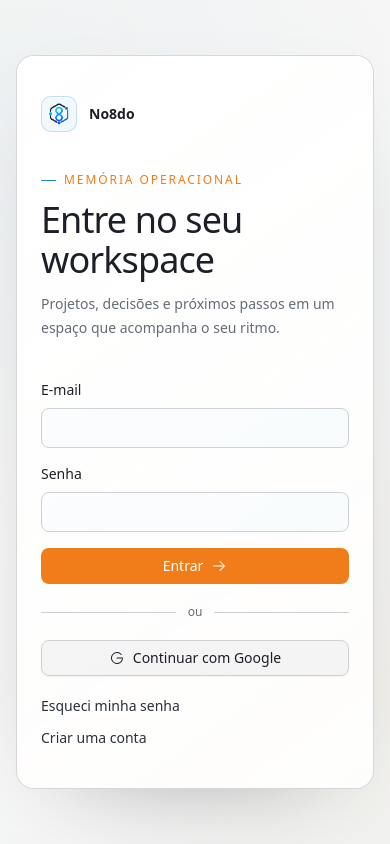
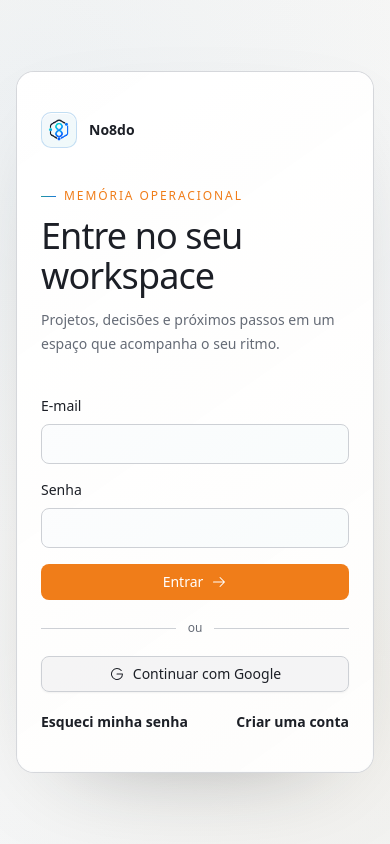
Before and after one commit to JohnGuimaraes/No8do, a React (Vite) app in the folder frontend/: page /login in a window 390 px wide. Built offline with nearby package versions, Linux system fonts and the light colour scheme; no server answers.

Commit message:
feat(ui): refina login e configuracoes

```diff
--- a/frontend/src/account/AccountPages.tsx
+++ b/frontend/src/account/AccountPages.tsx
@@ -195,9 +195,12 @@ export function PreferencesPage({ onReturnToWorkspace }: AccountPageProps) {
   return (
     <section className="mx-auto grid w-full max-w-4xl gap-8">
       <PageHeader icon={SlidersHorizontal} eyebrow="Conta" title="Preferências" description="Escolha como o No8do acompanha a aparência do seu dispositivo." onReturnToWorkspace={onReturnToWorkspace} />
-      <section className="rounded-xl border border-border bg-card p-5 shadow-[0_18px_52px_-42px_hsl(var(--foreground))] sm:p-6">
-        <div className="max-w-2xl"><p className="text-xs font-medium uppercase tracking-[.12em] text-primary">Aparência</p><h2 className="mt-1 text-xl font-semibold tracking-tight text-card-foreground">Tema</h2><p className="mt-2 text-sm leading-6 text-muted-foreground">A preferência é salva somente neste navegador.</p></div>
-        <div className="mt-6 grid gap-3 sm:grid-cols-3" role="radiogroup" aria-label="Tema do aplicativo">
+      <section className="rounded-lg border border-border bg-card p-4 shadow-[0_14px_42px_-38px_hsl(var(--foreground))] sm:p-5">
+        <div className="flex flex-col gap-1 sm:flex-row sm:items-end sm:justify-between">
+          <div><p className="text-xs font-medium uppercase tracking-[.12em] text-primary">Aparência</p><h2 className="mt-1 text-lg font-semibold tracking-tight text-card-foreground">Tema</h2></div>
+          <p className="text-sm text-muted-foreground">Salvo neste navegador.</p>
+        </div>
+        <div className="mt-4 grid gap-2 sm:grid-cols-3" role="radiogroup" aria-label="Tema do aplicativo">
           <ThemeOption icon={Desktop} title="Sistema" description="Acompanha o dispositivo" selected={theme === "system"} onSelect={() => selectTheme("system")} />
           <ThemeOption icon={Sun} title="Claro" description="Base off-white" selected={theme === "light"} onSelect={() => selectTheme("light")} />
           <ThemeOption icon={Moon} title="Escuro" description="Grafite técnico" selected={theme === "dark"} onSelect={() => selectTheme("dark")} />
@@ -208,5 +211,5 @@ export function PreferencesPage({ onReturnToWorkspace }: AccountPageProps) {
 }
 
 function ThemeOption({ icon: Icon, title, description, selected, onSelect }: { icon: typeof Sun; title: string; description: string; selected: boolean; onSelect: () => void }) {
-  return <button type="button" role="radio" aria-checked={selected} className={`theme-option ${selected ? "theme-option--selected" : ""}`} onClick={onSelect}><Icon className="h-5 w-5 text-primary" /><span><span className="block text-sm font-semibold">{title}</span><span className="mt-1 block text-xs leading-5 text-muted-foreground">{description}</span></span></button>;
+  return <button type="button" role="radio" aria-checked={selected} className={`theme-option ${selected ? "theme-option--selected" : ""}`} onClick={onSelect}><Icon className="h-4 w-4 shrink-0 text-primary" /><span className="min-w-0"><span className="block text-sm font-semibold">{title}</span><span className="mt-0.5 block text-xs leading-4 text-muted-foreground">{description}</span></span></button>;
 }
--- a/frontend/src/auth/LoginPage.tsx
+++ b/frontend/src/auth/LoginPage.tsx
@@ -78,17 +78,17 @@ export function LoginPage({ onShowRegister, onShowForgotPassword, googleError =
         {connectingGoogle ? "Conectando com Google..." : "Continuar com Google"}
       </Button>
 
-      <div className="flex flex-col items-start gap-3">
+      <div className="flex flex-wrap items-center justify-between gap-3">
         <button
           type="button"
-          className="auth-secondary-action text-sm font-medium underline-offset-4"
+          className="auth-secondary-action rounded-sm text-sm font-semibold underline-offset-4"
           onClick={onShowForgotPassword}
         >
           Esqueci minha senha
         </button>
         <button
           type="button"
-          className="auth-secondary-action text-sm font-medium underline-offset-4"
+          className="auth-secondary-action rounded-sm text-sm font-semibold underline-offset-4"
           onClick={onShowRegister}
         >
           Criar uma conta
--- a/frontend/src/index.css
+++ b/frontend/src/index.css
@@ -435,9 +435,9 @@
   .auth-submit-button:hover:not(:disabled) { background: hsl(28 88% 46%); box-shadow: 0 18px 28px -18px hsl(28 88% 40% / .84), 0 12px 26px -24px hsl(210 76% 40% / .72); }
   .auth-submit-button__arrow { transition: transform 160ms var(--ease-premium); }
   .auth-submit-button:hover:not(:disabled) .auth-submit-button__arrow { transform: translateX(2px); }
-  .auth-secondary-action { color: hsl(220 16% 20%); transition: color 160ms var(--ease-premium), text-decoration-color 160ms var(--ease-premium); }
-  .auth-secondary-action:hover { color: hsl(210 76% 42%); text-decoration-line: underline; }
-  .auth-secondary-action:focus-visible { outline: 2px solid hsl(184 64% 38% / .62); outline-offset: 4px; }
+  .auth-secondary-action { color: hsl(var(--foreground)); text-decoration-color: hsl(var(--primary) / .45); transition: color 160ms var(--ease-premium), text-decoration-color 160ms var(--ease-premium), background-color 160ms var(--ease-premium); }
+  .auth-secondary-action:hover { color: hsl(var(--primary)); text-decoration-line: underline; text-decoration-color: hsl(var(--primary) / .9); }
+  .auth-secondary-action:focus-visible { outline: 2px solid hsl(var(--ring)); outline-offset: 4px; }
   .auth-node-stage { position: relative; isolation: isolate; flex-direction: column; align-items: center; justify-content: center; gap: 26px; overflow: hidden; border-left: 1px solid hsl(210 76% 48% / .14); background: radial-gradient(circle at 52% 46%, hsl(184 64% 38% / .11), transparent 35%), radial-gradient(circle at 84% 82%, hsl(38 82% 58% / .08), transparent 26%), linear-gradient(145deg, hsl(207 38% 97%), hsl(42 34% 97%)); padding: 40px; text-align: center; }
   .auth-node-stage::before { content: ""; position: absolute; inset: 18px; z-index: 0; border: 1px solid hsl(210 76% 48% / .1); border-radius: 18px; background-image: linear-gradient(hsl(210 76% 48% / .045) 1px, transparent 1px), linear-gradient(90deg, hsl(184 64% 38% / .045) 1px, transparent 1px); background-size: 24px 24px; pointer-events: none; }
   .auth-node-stage::after { content: ""; position: absolute; right: 34px; top: 34px; z-index: 0; width: 18px; height: 18px; border: 1px solid hsl(38 82% 58% / .32); border-radius: 4px; transform: rotate(14deg); pointer-events: none; }
@@ -447,7 +447,7 @@
   .auth-node-caption span:last-child { color: hsl(28 72% 38%); }
   .auth-node-caption i { color: hsl(210 76% 48% / .6); font-style: normal; }
 
-  .theme-option { display: grid; min-height: 112px; align-content: space-between; gap: 18px; border: 1px solid hsl(var(--border)); border-radius: 10px; background: hsl(var(--card)); padding: 16px; text-align: left; color: hsl(var(--card-foreground)); transition: border-color 160ms var(--ease-premium), background-color 160ms var(--ease-premium), box-shadow 160ms var(--ease-premium); }
+  .theme-option { display: flex; min-height: 68px; align-items: center; gap: 10px; border: 1px solid hsl(var(--border)); border-radius: 8px; background: hsl(var(--card)); padding: 10px 12px; text-align: left; color: hsl(var(--card-foreground)); transition: border-color 160ms var(--ease-premium), background-color 160ms var(--ease-premium), box-shadow 160ms var(--ease-premium); }
   .theme-option:hover { border-color: hsl(185 62% 50% / .55); background: hsl(var(--accent) / .5); }
   .theme-option:focus-visible { outline: 2px solid hsl(var(--ring)); outline-offset: 3px; }
   .theme-option--selected { border-color: hsl(185 62% 50% / .8); background: linear-gradient(145deg, hsl(185 45% 95% / .72), hsl(var(--card))); box-shadow: inset 0 0 0 1px hsl(185 62% 50% / .16); }
@@ -461,6 +461,8 @@
   .dark .auth-field__input { border-color: hsl(var(--input)); background: linear-gradient(145deg, hsl(218 20% 17%), hsl(212 22% 16%)); }
   .dark .auth-field__input:hover { border-color: hsl(202 68% 62% / .58); }
   .dark .auth-field__input:focus-visible { border-color: hsl(var(--ring)); box-shadow: 0 0 0 3px hsl(185 62% 50% / .18); }
+  .dark .auth-secondary-action { color: hsl(var(--foreground)); text-decoration-color: hsl(var(--primary) / .5); }
+  .dark .auth-secondary-action:hover { color: hsl(var(--primary)); text-decoration-color: hsl(var(--primary)); }
   .dark .auth-node-stage { border-left-color: hsl(202 68% 62% / .2); background: radial-gradient(circle at 52% 46%, hsl(185 62% 50% / .12), transparent 35%), radial-gradient(circle at 84% 82%, hsl(28 70% 46% / .1), transparent 26%), linear-gradient(145deg, hsl(216 25% 15%), hsl(222 20% 13%)); }
   .dark .auth-node-stage::before { border-color: hsl(202 68% 62% / .15); background-image: linear-gradient(hsl(202 68% 62% / .07) 1px, transparent 1px), linear-gradient(90deg, hsl(185 62% 50% / .07) 1px, transparent 1px); }
   .dark .auth-node-caption { color: hsl(var(--muted-foreground)); }
```
Also changed, not shown: frontend/src/workspaces/WorkspaceSettingsPage.tsx (+11 -12 lines).
